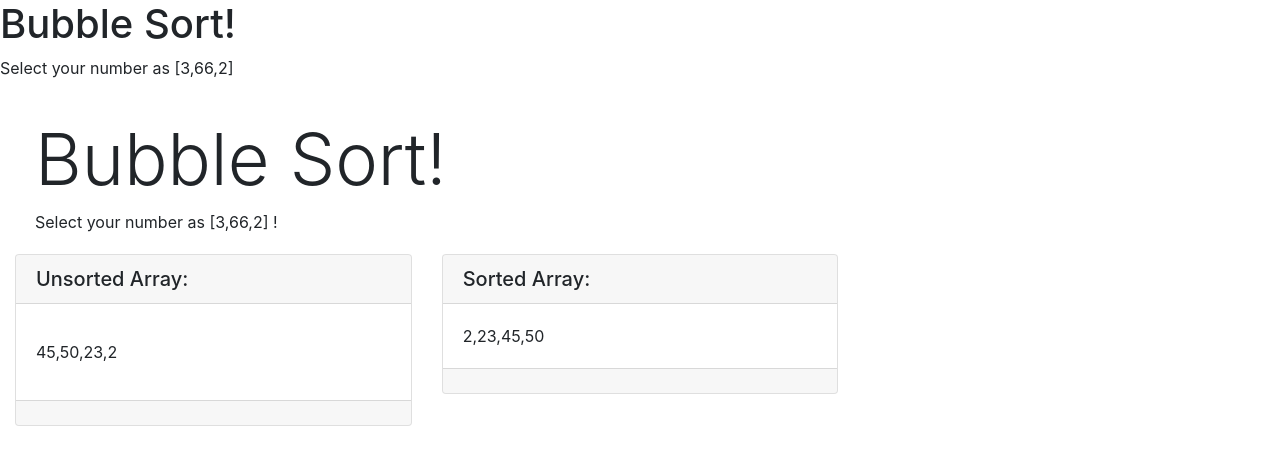
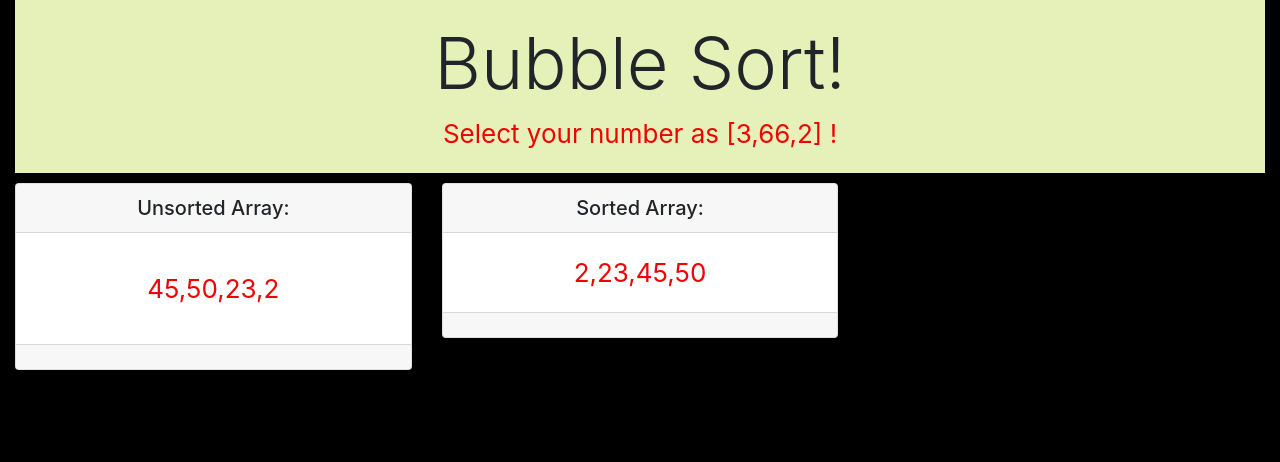
Before and after one commit to mrhdigital/bubbleSort, a plain HTML site: page index.html in a window 1280 px wide. Drawn offline with nearby package versions, Linux system fonts and the light colour scheme.

```diff
--- a/assets/css/style.css
+++ b/assets/css/style.css
@@ -2,7 +2,57 @@
     font-family: Arial, "Helvetica Neue", Helvetica, sans-serif;
     font-size: 18px;
     line-height: 34px;
-    /* background: url("../images/black.png"); */
+    background: url("../images/black.png");
     background-color: #350c0c;
     text-align: center;
 }
+
+.card-img-top {
+    width:200px;
+    height: auto;
+    margin: 0 auto;
+
+   }
+
+   .responsive {
+    max-width: 100%;
+    height: auto;
+  }
+
+   .lead1 {
+
+        margin: 0;
+        padding: 0;
+        border: 0;
+        font-size: 26px;
+
+        vertical-align: baseline;
+
+    text-align: center;
+
+    color: #ee0404;
+   }
+
+   #unsortedArray, #sortedArray, #tiesCounter, #winCounter, #lossCounter {
+
+    text-align: center;
+    font-size: 26px;
+    color: #ee0404;
+   }
+
+   .card {
+
+    text-align: center;
+    font-size: 26px;
+   }
+   .card1  {
+    background-color: rgb(229, 241, 184);
+    text-align: center;
+    margin-bottom: 10px;
+   }
+   .card-footer1 {
+    background-color: rgb(229, 241, 184);
+    text-align: center;
+    color: #ee0404;
+    margin-top: 10px;
+   }
--- a/index.html
+++ b/index.html
@@ -12,9 +12,9 @@
 	<link rel="stylesheet" href="https://maxcdn.bootstrapcdn.com/bootstrap/4.0.0/css/bootstrap.min.css" integrity="sha384-Gn5384xqQ1aoWXA+058RXPxPg6fy4IWvTNh0E263XmFcJlSAwiGgFAW/dAiS6JXm" crossorigin="anonymous">
   </head>
 <body>
-	<h1> Bubble Sort!</h1>
+	<!-- <h1> Bubble Sort!</h1>
 	<p> Select your number as [3,66,2] </p>
-    <p id = "userSelect" ></p>
+    <p id = "userSelect" ></p> -->
 
 
     <div class="container-fluid">
```
